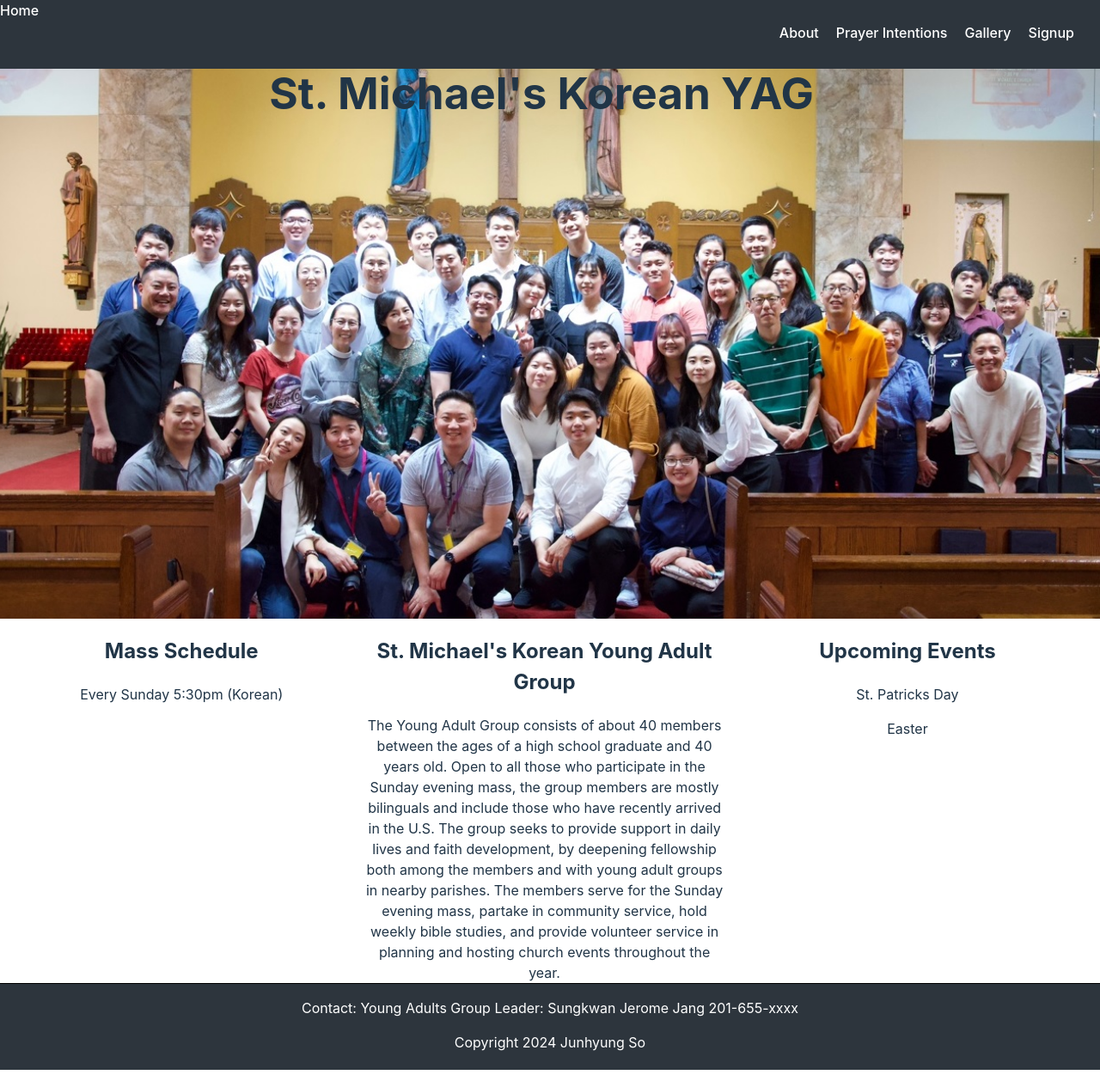
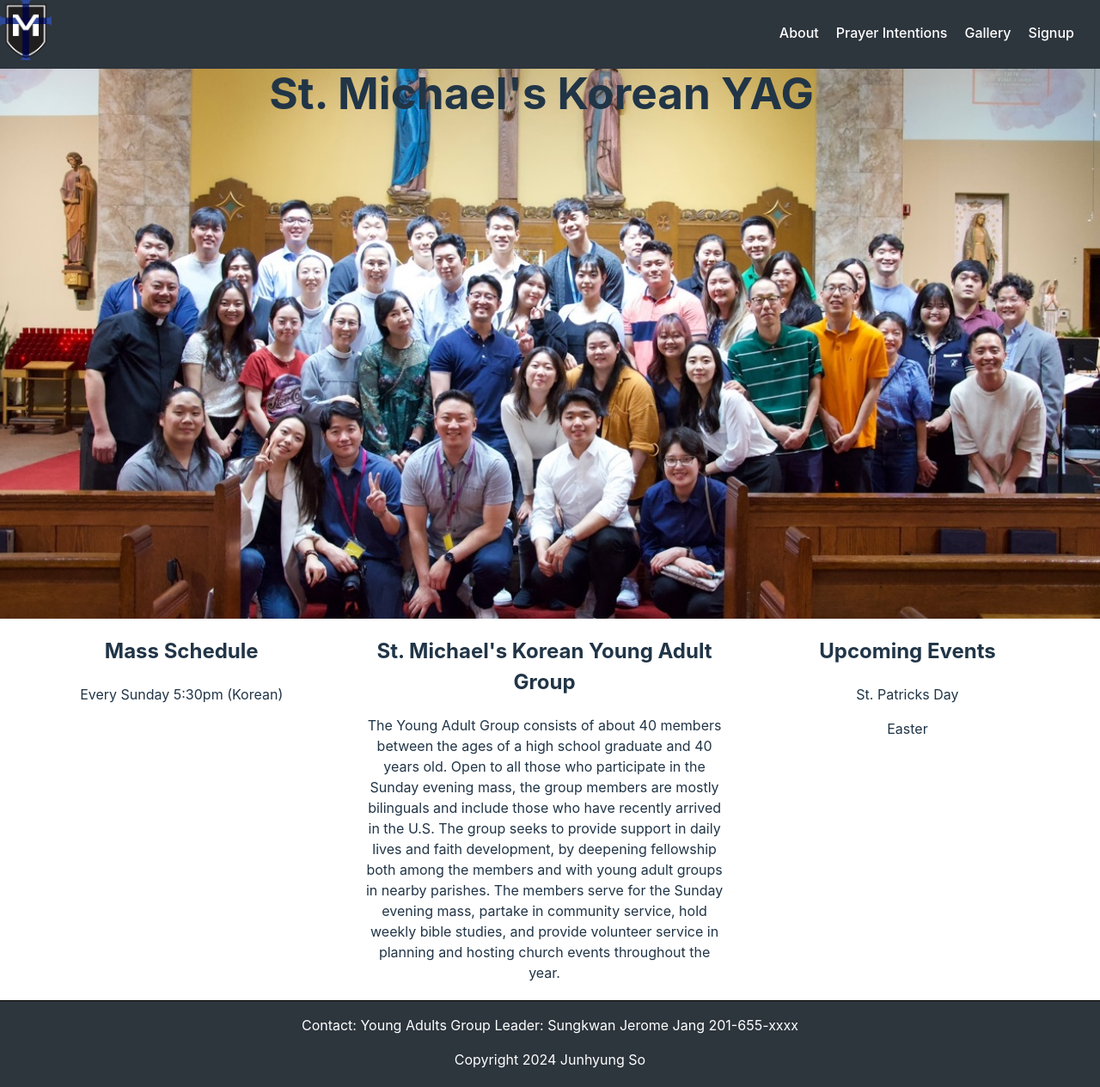
Before and after one commit to junhyungso/stmichaels-yag, a React (Vite) app: page / in a window 1280 px wide. Shown: the whole page at 86% size. Built offline with nearby package versions, Linux system fonts and the light colour scheme.

Commit message:
logo and footer

```diff
--- a/src/components/Footer/Footer.css
+++ b/src/components/Footer/Footer.css
@@ -3,6 +3,8 @@
   height: 100px;
   background-color:#2d353d ;
   color: white;
+  width: 100%;
+  margin-top: 20px;
 }
 
 /* #fff7d0
--- a/src/components/NavBar/NavBar.tsx
+++ b/src/components/NavBar/NavBar.tsx
@@ -1,11 +1,14 @@
 import { Link } from 'react-router-dom';
+import logo from '../../assets/stmichaelslogo.png';
 import './NavBar.css';
 
 const NavBar = () => {
   return (
     <div className="navbar">
       <nav className="home-nav">
-        <Link to="/">Home</Link>
+        <Link to="/">
+          <img width={60} src={logo} alt="logo" />
+        </Link>
       </nav>
       <ul className="ul">
         <li>
```
Also changed, not shown: src/assets/stmichaelslogo.png (renamed from src/assets/stmichalslogo.png).
